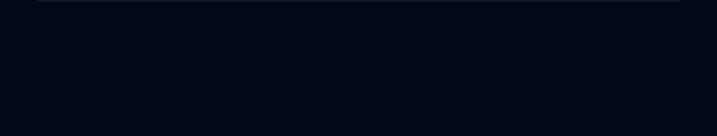
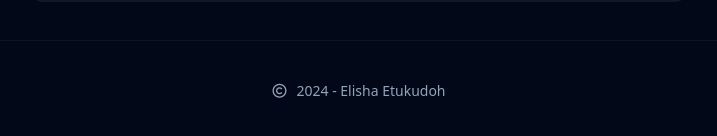
Before and after one commit to elisha-et/portfolio, a React (Vite) app: page / in a window 1280 px wide. Shown: the part 2452-2588 px from the top of the page, without its empty margins (281-998 px from the left). Before the commit the page ends 2472 px from the top, so only its background shows below. Built offline with nearby package versions, Linux system fonts and the light colour scheme.

Commit message:
Added copyright

```diff
--- a/src/App.tsx
+++ b/src/App.tsx
@@ -1,5 +1,6 @@
 import "./App.css";
 import About from "./components/About/About";
+import Copyright from "./components/Copyright/Copyright";
 import Name from "./components/Name/Name";
 import Navigation from "./components/Navigation/Navigation";
 import Project from "./components/Project/Project";
@@ -65,6 +66,7 @@
           gitlink="https://github.com/elisha-et/portfolio"
         />
       </div>
+        <Copyright/>
     </>
   );
 }
--- /dev/null
+++ b/src/components/Copyright/Copyright.css
@@ -0,0 +1,18 @@
+.copyright{
+    display: flex;
+    align-items: center;
+    gap: 10px;
+    justify-content: center;
+    border-top: 1px solid #0d1423;
+    margin-top: 20px;
+    padding: 40px;
+    font-size: 14px;
+    font-weight: 400;
+    color: rgb(148, 163, 184);
+    font-family: __Inter_aaf875, __Inter_Fallback_aaf875, ui-sans-serif, system-ui, sans-serif, "Apple Color Emoji", "Segoe UI Emoji", "Segoe UI Symbol", "Noto Color Emoji";
+}
+
+.copyright .fa-copyright{
+    font-size: 14px;
+    font-weight: 400;
+}
--- /dev/null
+++ b/src/components/Copyright/Copyright.tsx
@@ -0,0 +1,9 @@
+import './Copyright.css'
+
+function Copyright() {
+  return (
+    <div className='copyright'><i className="fa-regular fa-copyright"></i> 2024 - Elisha Etukudoh</div>
+  )
+}
+
+export default Copyright
```
